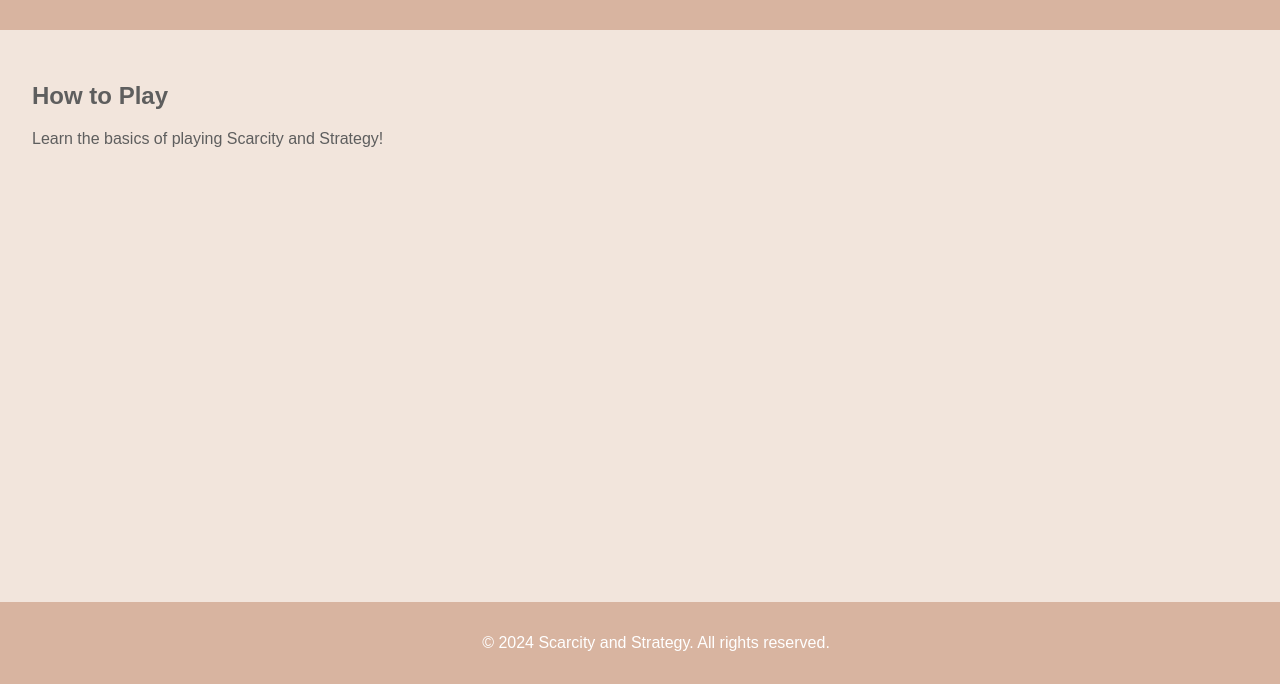
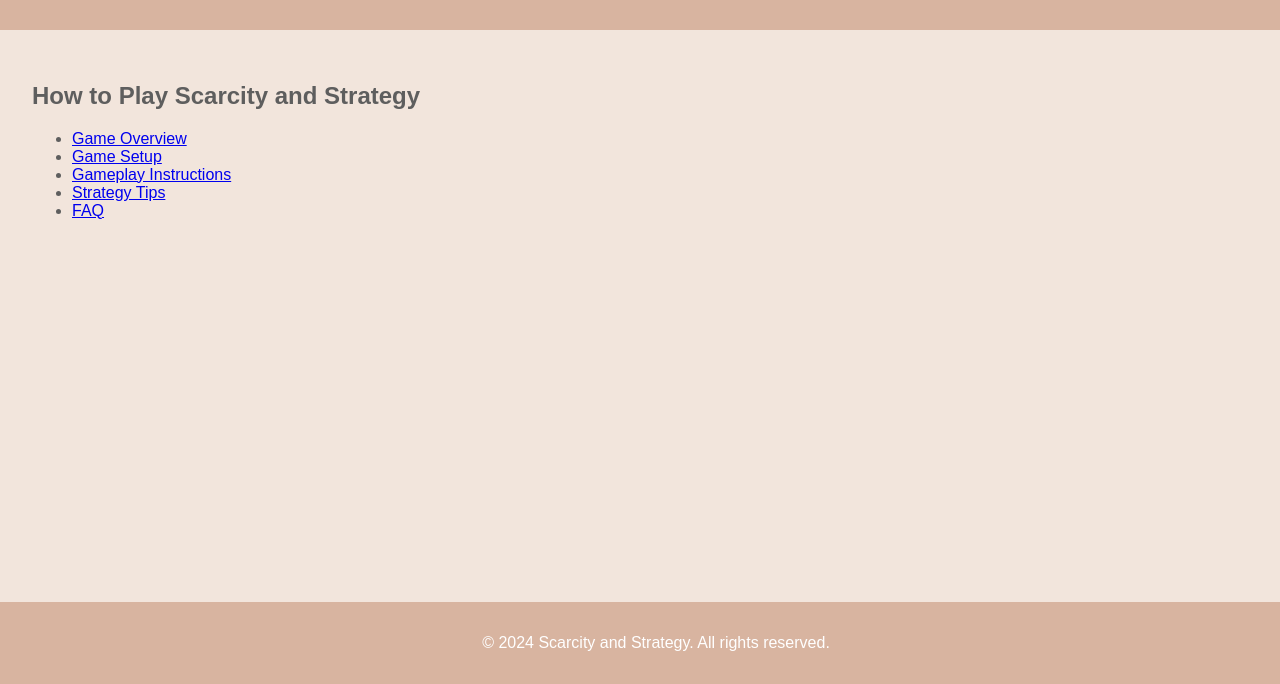
Before and after one commit to peregrinej/scarcity-and-strategy, a plain HTML site: page tutorials.html in a window 1280 px wide. Shown: the part 116-800 px from the top of the page. Drawn offline with Linux system fonts and the light colour scheme.

Commit message:
Update tutorials.html

```diff
--- a/tutorials.html
+++ b/tutorials.html
@@ -22,9 +22,14 @@
     </header>
     <main>
         <section class="tutorials">
-            <h2>How to Play</h2>
-            <p>Learn the basics of playing Scarcity and Strategy!</p>
-            <!-- Tutorial content goes here -->
+            <h2>How to Play Scarcity and Strategy</h2>
+            <ul>
+                <li><a href="tutorials_overview.html">Game Overview</a></li>
+                <li><a href="tutorials_setup.html">Game Setup</a></li>
+                <li><a href="tutorials_gameplay.html">Gameplay Instructions</a></li>
+                <li><a href="tutorials_tips.html">Strategy Tips</a></li>
+                <li><a href="tutorials_faq.html">FAQ</a></li>
+            </ul>
         </section>
     </main>
     <footer>
```
